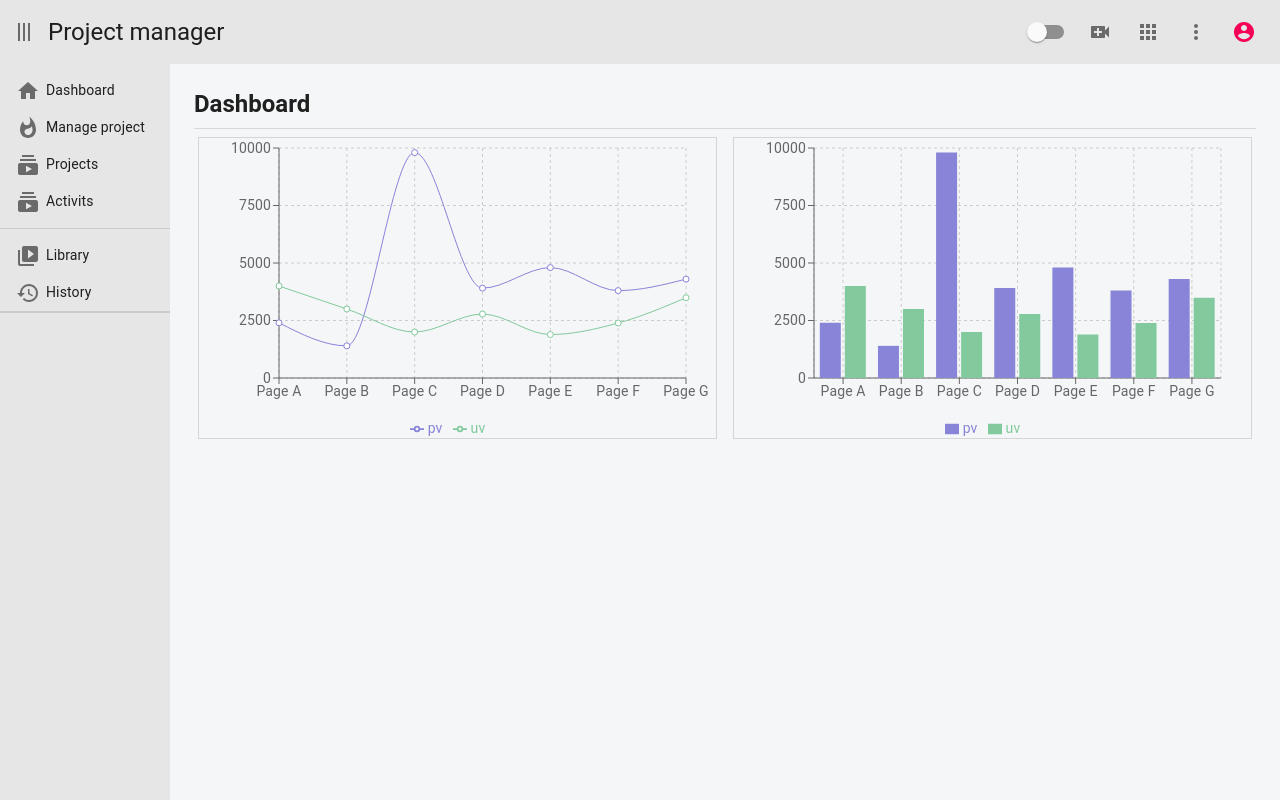
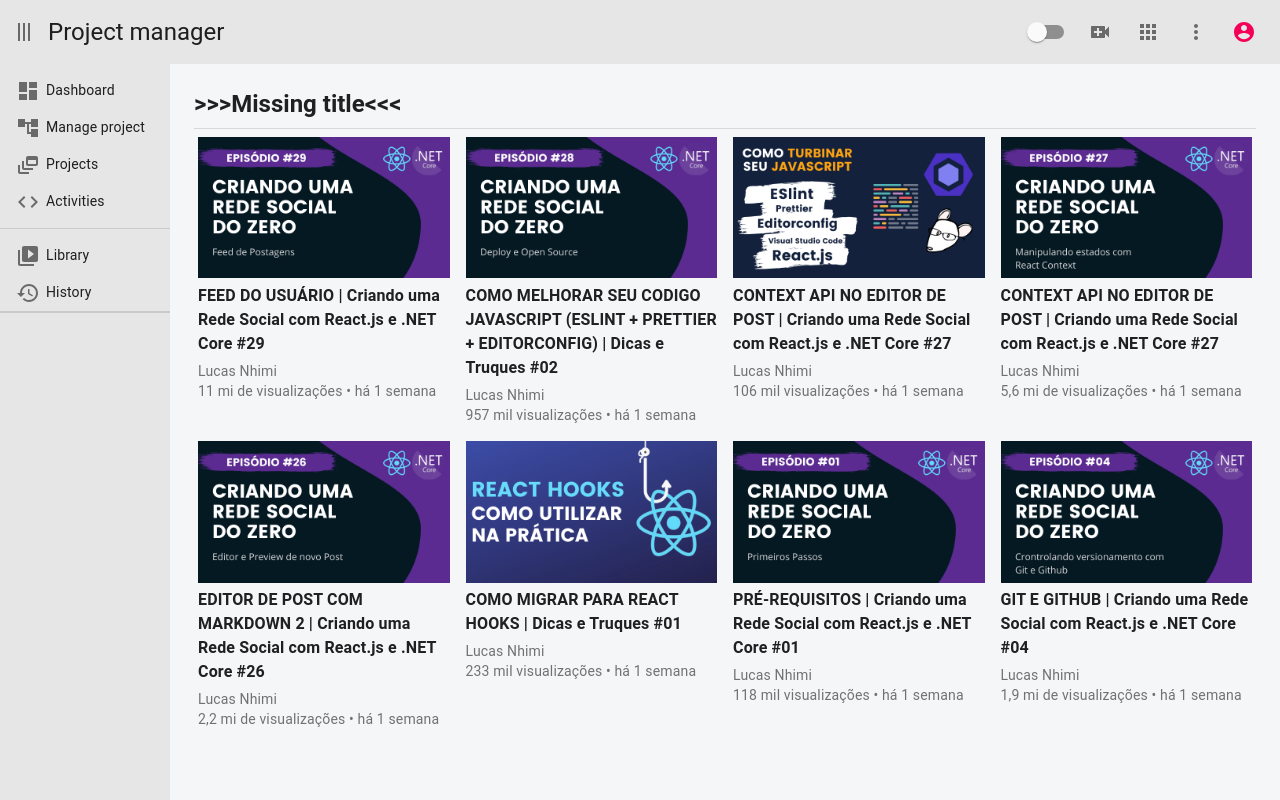
Before and after one commit to DaniloVieira/project-manager-front, a React (Create React App) app: page /videos in a window 1280 px wide. Built offline with nearby package versions, Linux system fonts and the light colour scheme.

Commit message:
install and implementing some routing and some screens

```diff
--- a/package.json
+++ b/package.json
@@ -10,6 +10,7 @@
     "@testing-library/user-event": "^12.1.10",
     "react": "^17.0.1",
     "react-dom": "^17.0.1",
+    "react-router-dom": "^5.2.0",
     "react-scripts": "4.0.1",
     "recharts": "^2.0.4",
     "web-vitals": "^0.2.4"
--- a/src/App.js
+++ b/src/App.js
@@ -1,10 +1,14 @@
 import React, { useState } from 'react';
 import { ThemeProvider, createMuiTheme } from '@material-ui/core';
+import { Route, Switch } from 'react-router-dom';
 
-import Home from './Home';
+// import Home from './Home';
 import Layout from './hoc/Layout/Layout';
 import Dashboard from './components/Dashboard/Dashboard';
-import Videos from './components/Dashboard/Videos';
+import Videos from './components/Videos/Videos';
+import Activity from './components/Activity/Activity';
+import Projects from './components/Projects/Projects';
+import ManageProjects from './components/ManageProjects/ManageProjects';
 
 function App() {
   const [darkMode, setDarkMode] = useState(false);
@@ -31,8 +35,13 @@
     <ThemeProvider theme={theme}>
       {/* <Home darkMode={darkMode} setDarkMode={setDarkMode}></Home> */}
       <Layout darkMode={darkMode} setDarkMode={setDarkMode}>
-        <Dashboard />
-        {/* <Videos /> */}
+        <Switch>
+          <Route path='/videos' component={Videos} />
+          <Route path='/activities' component={Activity} />
+          <Route path='/projects' component={Projects} />
+          <Route path='/manage_projects' component={ManageProjects} />
+          <Route path='/' component={Dashboard} />
+        </Switch>
       </Layout>
     </ThemeProvider>
   );
--- /dev/null
+++ b/src/components/Activity/Activity.js
@@ -0,0 +1,7 @@
+import React from 'react';
+
+const Activity = (props) => {
+  return <div>ActivityForm</div>;
+};
+
+export default Activity;
--- a/src/components/Content/Content.js
+++ b/src/components/Content/Content.js
@@ -1,4 +1,4 @@
-import React, { useState } from 'react';
+import React, { useState, useEffect } from 'react';
 import {
   Box,
   Divider,
@@ -19,6 +19,9 @@
 const Content = (props) => {
   const classes = useStyles();
   const [title, setTitle] = useState('>>>Missing title<<<');
+  // useEffect(() => {
+  //   alert('Content useefect');
+  // });
 
   const childrenWithProps = React.Children.map(props.children, (child) => {
     if (React.isValidElement(child)) {
--- a/src/components/Dashboard/Dashboard.js
+++ b/src/components/Dashboard/Dashboard.js
@@ -60,7 +60,7 @@
 
 const Dashboard = (props) => {
   useEffect(() => {
-    props.title('Dashboard');
+    if (props.title) props.title('Dashboard');
   });
 
   return (
--- /dev/null
+++ b/src/components/ManageProjects/ManageProjects.js
@@ -0,0 +1,7 @@
+import React from 'react';
+
+const ManageProjects = (props) => {
+  return <div>Manage Projects</div>;
+};
+
+export default ManageProjects;
--- /dev/null
+++ b/src/components/Projects/Projects.js
@@ -0,0 +1,7 @@
+import React from 'react';
+
+const Projects = (props) => {
+  return <div>My Projects</div>;
+};
+
+export default Projects;
--- a/src/components/SideMenu/SideMenu.js
+++ b/src/components/SideMenu/SideMenu.js
@@ -1,4 +1,5 @@
 import React from 'react';
+import { NavLink } from 'react-router-dom';
 import clsx from 'clsx';
 import {
   makeStyles,
@@ -11,9 +12,10 @@
   Divider,
   Fade,
 } from '@material-ui/core';
-import HomeIcon from '@material-ui/icons/Home';
-import WhatshotIcon from '@material-ui/icons/Whatshot';
-import SubscriptionsIcon from '@material-ui/icons/Subscriptions';
+import DashboardIcon from '@material-ui/icons/Dashboard';
+import AccountTreeIcon from '@material-ui/icons/AccountTree';
+import DynamicFeedIcon from '@material-ui/icons/DynamicFeed';
+import CodeIcon from '@material-ui/icons/Code';
 import VideoLibrary from '@material-ui/icons/VideoLibrary';
 import History from '@material-ui/icons/History';
 
@@ -62,20 +64,25 @@
 
 const mainMenu = [
   {
-    icon: <HomeIcon />,
+    icon: <DashboardIcon />,
     text: 'Dashboard',
+    link: '/',
   },
   {
-    icon: <WhatshotIcon />,
+    id: 1,
+    icon: <AccountTreeIcon />,
     text: 'Manage project',
+    link: '/manage_projects',
   },
   {
-    icon: <SubscriptionsIcon />,
+    icon: <DynamicFeedIcon />,
     text: 'Projects',
+    link: '/projects',
   },
   {
-    icon: <SubscriptionsIcon />,
-    text: 'Activits',
+    icon: <CodeIcon />,
+    text: 'Activities',
+    link: '/activities',
   },
 ];
 
@@ -83,22 +90,31 @@
   {
     icon: <VideoLibrary />,
     text: 'Library',
+    link: '/videos',
   },
   {
     icon: <History />,
     text: 'History',
+    link: '/',
   },
 ];
 
 const createMenuItems = (confArray, classes, show) => {
   const result = confArray.map((iConf, index) => {
     return (
-      <ListItem key={iConf.text} button classes={{ root: classes.listItem }}>
+      <ListItem
+        key={iConf.text}
+        button
+        classes={{ root: classes.listItem }}
+        component={NavLink}
+        to={iConf.link}
+      >
         <ListItemIcon classes={{ root: classes.listItemIcon }}>
           {iConf.icon}
         </ListItemIcon>
         <Fade in={show}>
           <ListItemText
+            ref={React.createRef()}
             classes={{
               primary: classes.listItemText,
             }}
@@ -116,6 +132,7 @@
   console.log('[open]', props.open);
   return (
     <Drawer
+      ref={React.createRef()}
       variant='permanent'
       className={clsx(classes.drawer, {
         [classes.drawerOpen]: props.open,
--- a/src/components/Dashboard/Videos.js
+++ b/src/components/Videos/Videos.js
@@ -4,11 +4,12 @@
 import { videos } from '../../AuxData/Videos';
 
 const Videos = (props) => {
-  props.title('Videos');
+  //props.title('Videos');
+  console.log(videos);
   return (
     <Grid container spacing={4}>
       {videos.map((item, index) => (
-        <Grid item lg={3} md={4} sm={6} xs={12}>
+        <Grid key={item.id} item lg={3} md={4} sm={6} xs={12}>
           <Box>
             <img style={{ width: '100%' }} alt={item.title} src={item.thumb} />
             <Box>
--- a/src/hoc/Layout/Layout.js
+++ b/src/hoc/Layout/Layout.js
@@ -22,15 +22,12 @@
 
   return (
     <div className={classes.root}>
-      <AppTopBar open={open} toggle={handleDrawerToggle} {...props}></AppTopBar>
+      <AppTopBar open={open} toggle={handleDrawerToggle} {...props} />
       <Box display='flex'>
         {/* <Hidden mdDown> */}
-        <SideMenu open={open} {...props}></SideMenu>
+        <SideMenu open={open} {...props} />
         {/* </Hidden> */}
-        {/* <Box p={8}>
-          <Toolbar /> */}
         <Content>{props.children}</Content>
-        {/* </Box> */}
       </Box>
     </div>
   );
--- a/src/index.js
+++ b/src/index.js
@@ -2,12 +2,15 @@
 import ReactDOM from 'react-dom';
 import App from './App';
 import { CssBaseline } from '@material-ui/core';
+import { BrowserRouter } from 'react-router-dom';
 import reportWebVitals from './reportWebVitals';
 
 ReactDOM.render(
   <React.StrictMode>
-    <CssBaseline/>
-    <App />
+    <BrowserRouter>
+      <CssBaseline />
+      <App />
+    </BrowserRouter>
   </React.StrictMode>,
   document.getElementById('root')
 );
```
Also changed, not shown: 2 other files (tests, documents, lock files or other folders).
